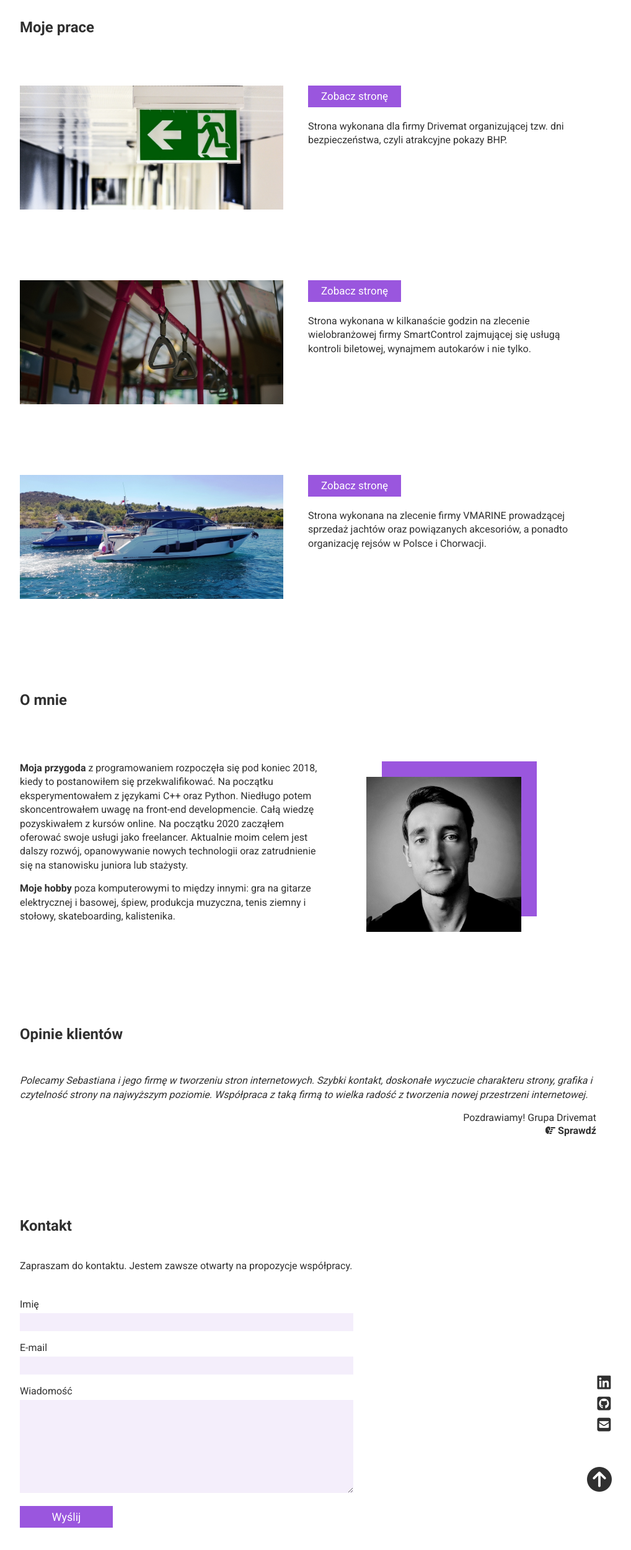
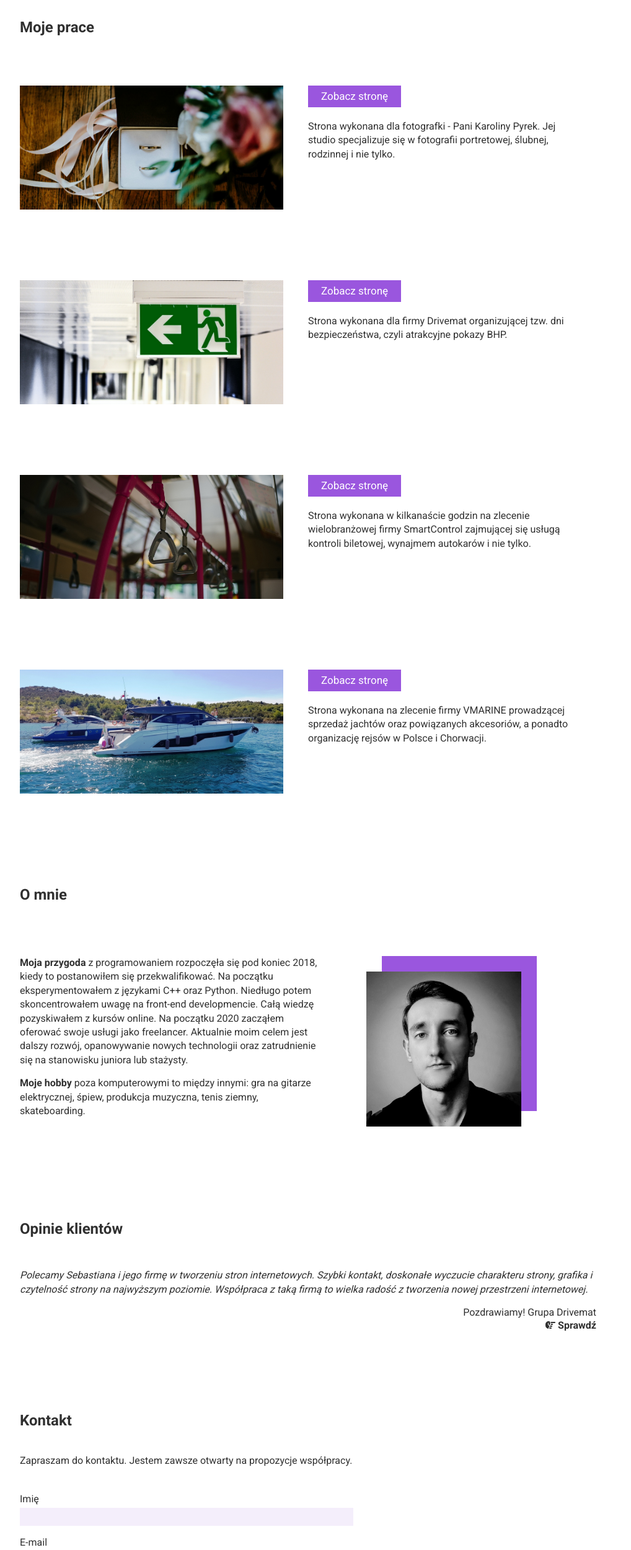
Before and after one commit to segrz8/personalWebsiteV3, a Vue app: page / in a window 1280 px wide. Shown: the part 860-3360 px from the top of the page at 62% size, without its empty margins (143-1161 px from the left). Built offline with nearby package versions, Linux system fonts and the light colour scheme.

Commit message:
Add pyrek project

```diff
--- a/src/components/About.vue
+++ b/src/components/About.vue
@@ -12,7 +12,7 @@
           <span class="About__bold">Moja przygoda</span> z programowaniem rozpoczęła się pod koniec 2018, kiedy to postanowiłem się przekwalifikować. Na początku eksperymentowałem z językami C++ oraz Python. Niedługo potem skoncentrowałem uwagę na front-end developmencie. Całą wiedzę pozyskiwałem z kursów online. Na początku 2020 zacząłem oferować swoje usługi jako freelancer. Aktualnie moim celem jest dalszy rozwój, opanowywanie nowych technologii oraz zatrudnienie się na stanowisku juniora lub stażysty.
         </p>
         <p>
-          <span class="About__bold">Moje hobby</span> poza komputerowymi to między innymi: gra na gitarze elektrycznej i basowej, śpiew, produkcja muzyczna, tenis ziemny i stołowy, skateboarding, kalistenika.
+          <span class="About__bold">Moje hobby</span> poza komputerowymi to między innymi: gra na gitarze elektrycznej, śpiew, produkcja muzyczna, tenis ziemny, skateboarding.
         </p>
       </div>
     </div>
--- a/src/components/Contact.vue
+++ b/src/components/Contact.vue
@@ -79,7 +79,7 @@ export default {
       userNameInput: "",
       userEmailInput: "",
       userMessageInput: "",
-      btnClicked: false
+      btnClicked: false,
     };
   },
   methods: {
@@ -100,12 +100,12 @@ export default {
           .set({
             name: this.userNameInput,
             email: this.userEmailInput,
-            message: this.userMessageInput
+            message: this.userMessageInput,
           })
-          .then(function() {
+          .then(function () {
             alert("Pomyślnie wysłano wiadomość");
           })
-          .catch(function(error) {
+          .catch(function (error) {
             alert(
               `Coś poszło nie tak. Spróbuj ponownie później lub skontaktuj się pod adresem sebastiangrzelak87@wp.pl. Error: ${error}`
             );
@@ -118,8 +118,8 @@ export default {
     },
     handleScrollToSection(section) {
       this.$emit("handleScrollToSection", section);
-    }
-  }
+    },
+  },
 };
 </script>
 
@@ -127,6 +127,7 @@ export default {
 @import "_variables.scss";
 @import "_button.scss";
 .Contact {
+  margin-bottom: 200px;
   &__title {
     padding: 25px;
     @media (min-width: 1024px) {
--- a/src/components/Portfolio.vue
+++ b/src/components/Portfolio.vue
@@ -9,7 +9,7 @@
 import PortfolioItem from "./PortfolioItem.vue";
 export default {
   components: {
-    PortfolioItem
+    PortfolioItem,
   },
   data() {
     return {
@@ -19,25 +19,32 @@ export default {
           img: require("../assets/vm.jpg"),
           link: "http://vmarine.pl/",
           txt:
-            "Strona wykonana na zlecenie firmy VMARINE prowadzącej sprzedaż jachtów oraz powiązanych akcesoriów, a ponadto organizację rejsów w Polsce i Chorwacji."
+            "Strona wykonana na zlecenie firmy VMARINE prowadzącej sprzedaż jachtów oraz powiązanych akcesoriów, a ponadto organizację rejsów w Polsce i Chorwacji.",
         },
         {
           id: 1,
           img: require("../assets/sc.jpg"),
           link: "http://smartkontrol.pl/",
           txt:
-            "Strona wykonana w kilkanaście godzin na zlecenie wielobranżowej firmy SmartControl zajmującej się usługą kontroli biletowej, wynajmem autokarów i nie tylko."
+            "Strona wykonana w kilkanaście godzin na zlecenie wielobranżowej firmy SmartControl zajmującej się usługą kontroli biletowej, wynajmem autokarów i nie tylko.",
         },
         {
           id: 2,
           img: require("../assets/sd.jpg"),
           link: "http://safetyday.pl/",
           txt:
-            "Strona wykonana dla firmy Drivemat organizującej tzw. dni bezpieczeństwa, czyli atrakcyjne pokazy BHP."
-        }
-      ]
+            "Strona wykonana dla firmy Drivemat organizującej tzw. dni bezpieczeństwa, czyli atrakcyjne pokazy BHP.",
+        },
+        {
+          id: 3,
+          img: require("../assets/kp.jpg"),
+          link: "http://karolinapyrek.pl/",
+          txt:
+            "Strona wykonana dla fotografki - Pani Karoliny Pyrek. Jej studio specjalizuje się w fotografii portretowej, ślubnej, rodzinnej i nie tylko.",
+        },
+      ],
     };
-  }
+  },
 };
 </script>
 
--- a/src/main.js
+++ b/src/main.js
@@ -4,14 +4,24 @@ import firebase from 'firebase/app'
 
 require('firebase/firestore')
 
+// var firebaseConfig = {
+//   apiKey: "AIzaSyCRMt8WApKlOVpl0fcBR2iBzB3J-q_qfhA",
+//   authDomain: "sgpersonalwebsitev3.firebaseapp.com",
+//   databaseURL: "https://sgpersonalwebsitev3.firebaseio.com",
+//   projectId: "sgpersonalwebsitev3",
+//   storageBucket: "sgpersonalwebsitev3.appspot.com",
+//   messagingSenderId: "870423009858",
+//   appId: "1:870423009858:web:8d68fc5686f0c5d45a2bdb"
+// };
+
 var firebaseConfig = {
-  apiKey: "AIzaSyCRMt8WApKlOVpl0fcBR2iBzB3J-q_qfhA",
-  authDomain: "sgpersonalwebsitev3.firebaseapp.com",
-  databaseURL: "https://sgpersonalwebsitev3.firebaseio.com",
-  projectId: "sgpersonalwebsitev3",
-  storageBucket: "sgpersonalwebsitev3.appspot.com",
-  messagingSenderId: "870423009858",
-  appId: "1:870423009858:web:8d68fc5686f0c5d45a2bdb"
+  apiKey: "AIzaSyAGRO3iBVIvzAPDiSJ02MAl_4Dq3qVa0oo",
+  authDomain: "pw3-contactform.firebaseapp.com",
+  databaseURL: "https://pw3-contactform.firebaseio.com",
+  projectId: "pw3-contactform",
+  storageBucket: "pw3-contactform.appspot.com",
+  messagingSenderId: "308955436992",
+  appId: "1:308955436992:web:a63cb93817783fc7375a25"
 };
 
 firebase.initializeApp(firebaseConfig);
```
Also changed, not shown: src/assets/kp.jpg (added).
